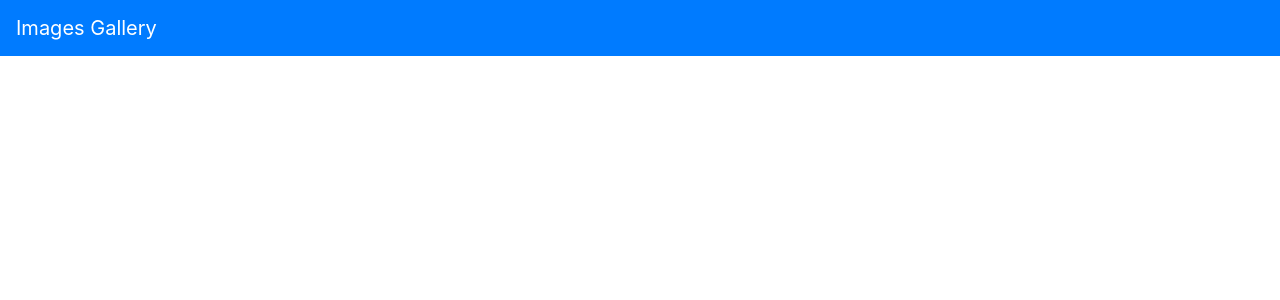
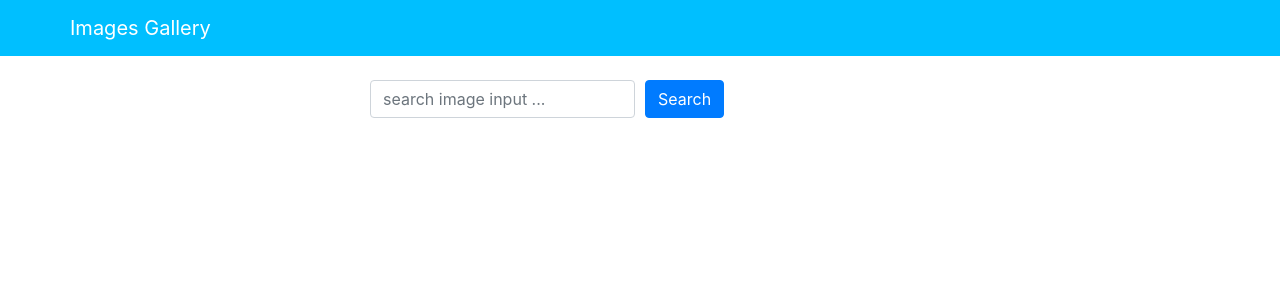
Before and after one commit to Mohamadmahgoub910/imageGalleryReactApp, a React (Create React App) app: page / in a window 1280 px wide. Shown: the top 300 px of the page. Built offline with nearby package versions, Linux system fonts and the light colour scheme.

Commit message:
set state for search component

```diff
--- a/src/App.jsx
+++ b/src/App.jsx
@@ -1,10 +1,22 @@
+import { useState } from 'react'
 import 'bootstrap/dist/css/bootstrap.min.css';
+
 import Header from './components/Header';
+import Search from './components/Search'
+
 
 const App = () => {
+  // Make useState synced with search input
+  const [word, setWord] = useState('');
+  // Make Handle Submit
+  const HandleSearchSubmit = (e) => {
+    e.preventDefault();
+    console.log(word)
+  }
   return (
     <div>
       <Header title="Images Gallery" />
+      <Search word={word} setWord={setWord} handleSubmit={HandleSearchSubmit} />
     </div>
   );
 };
--- a/src/components/Header.jsx
+++ b/src/components/Header.jsx
@@ -1,12 +1,18 @@
 import React from 'react';
-import { Navbar } from 'react-bootstrap';
+import { Navbar, Container } from "react-bootstrap";
+
 
 const Header = (props) => {
     const { title } = props;
-    return (<>
-        <Navbar bg="primary" variant="dark">
-            <Navbar.Brand href="/">{title} </Navbar.Brand>
+    const navBarStyle = {
+        backgroundColor: 'deepskyblue'
+    };
+    return (
+        <Navbar style={navBarStyle} variant="dark">
+            <Container>
+                <Navbar.Brand href="/">{title}</Navbar.Brand>
+            </Container>
         </Navbar>
-    </>)
+    )
 }
 export default Header
--- /dev/null
+++ b/src/components/Search.jsx
@@ -0,0 +1,28 @@
+import React from "react";
+import { Container, Row, Col, Form, Button } from "react-bootstrap";
+const Search = ({ word, setWord, handleSubmit }) => {
+    return (
+        <Container className="mt-4">
+            <Row className="justify-content-center">
+                <Col xs={12} md={8} lg={6}>
+                    <Form onSubmit={handleSubmit}>
+                        <Form.Row>
+                            <Col>
+                                <Form.Control
+                                    type="text"
+                                    value={word}
+                                    onChange={(e) => setWord(e.target.value)}
+                                    placeholder="search image input ... "
+                                />
+                            </Col>
+                            <Col>
+                                <Button variant="primary" type="submit">Search</Button>
+                            </Col>
+                        </Form.Row>
+                    </Form>
+                </Col>
+            </Row>
+        </Container>
+    );
+};
+export default Search;
```
